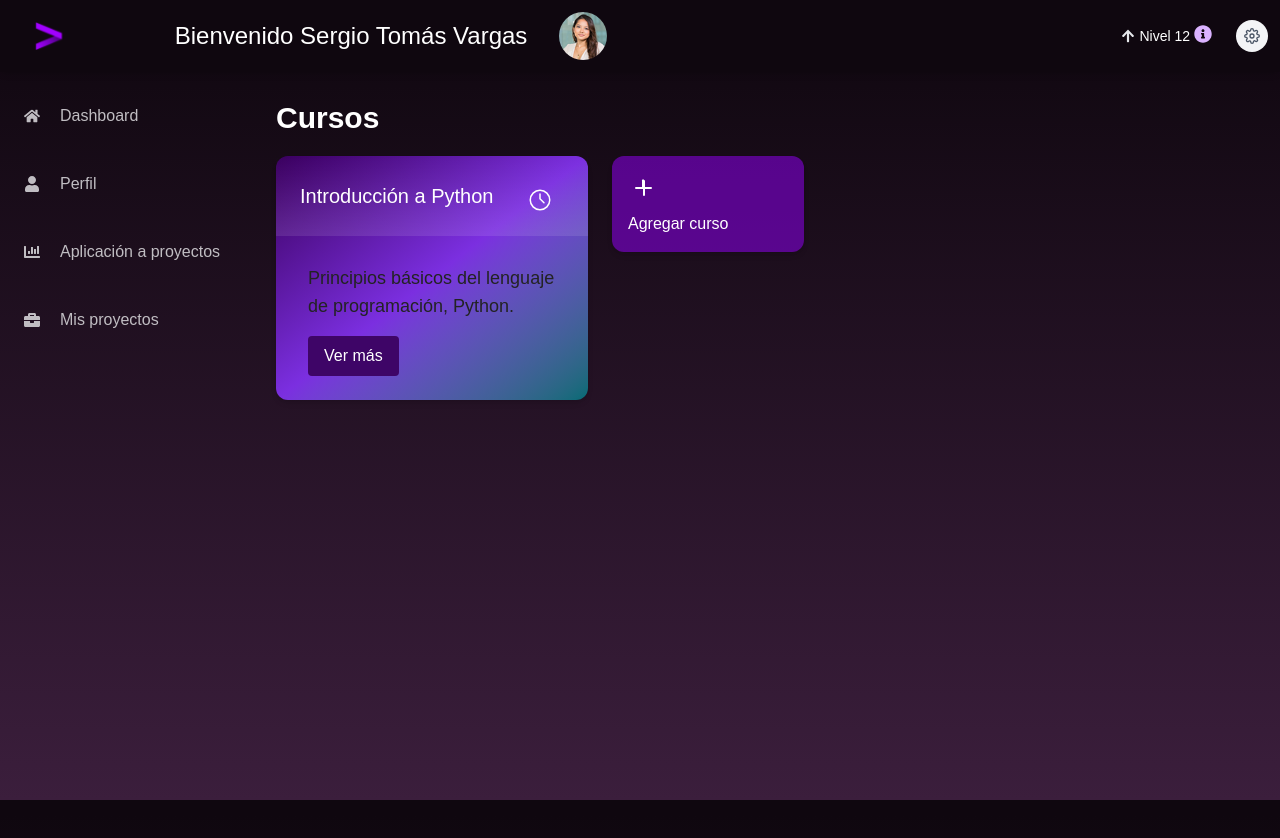
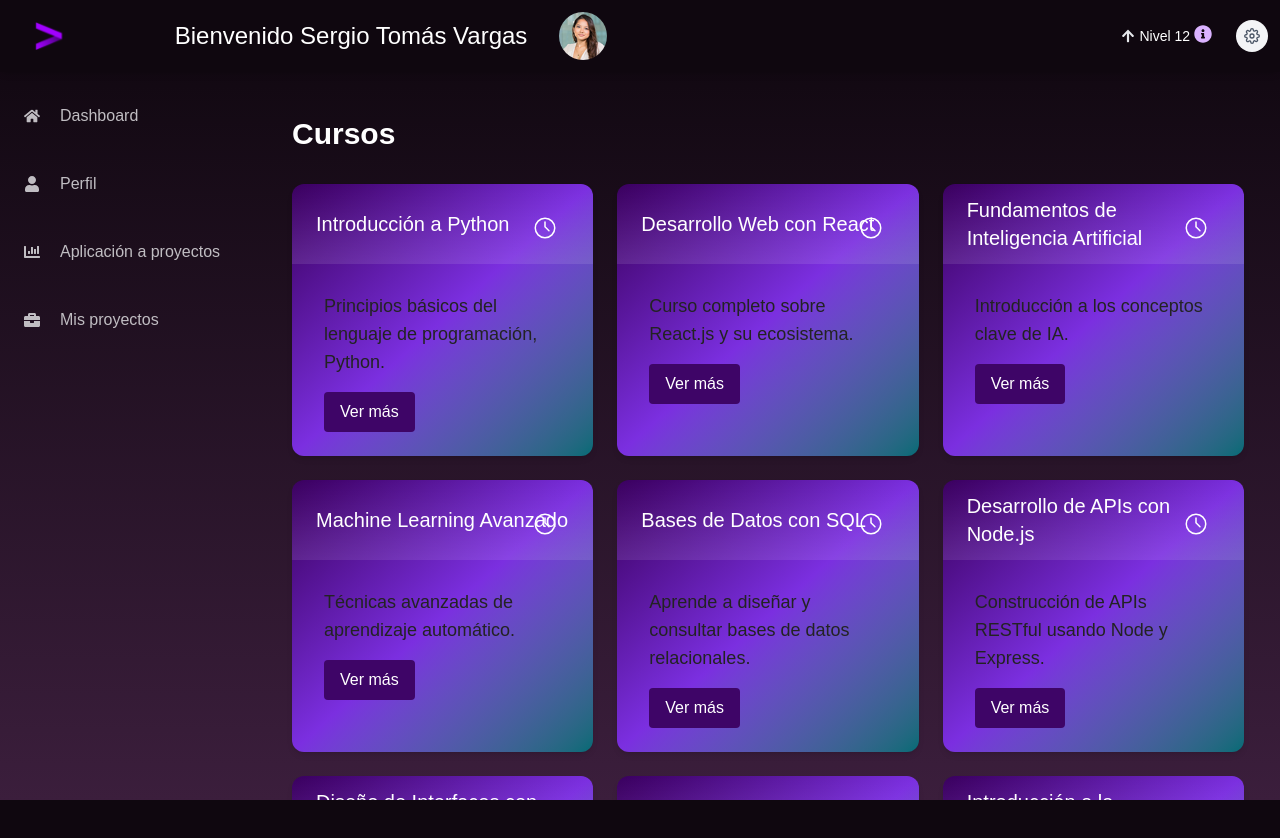
Before and after one commit to herveynavarro04/PathExplorer, a Next.js app in the folder client/: page /Cursos in a window 1280 px wide. Shown: the top 838 px of the page. After the commit the page ends 800 px from the top, so only its background shows below. Built offline with nearby package versions, Linux system fonts and the light colour scheme.

Commit message:
cambio en cursos

```diff
--- a/client/src/app/(main)/Cursos/page.jsx
+++ b/client/src/app/(main)/Cursos/page.jsx
@@ -12,7 +12,79 @@ export default function Page() {
       duracion: "3 meses",
       institucion: "IBM",
       fecha: "05/03/2022"
-    }
+    },
+    {
+      id: 2,
+      title: "Desarrollo Web con React",
+      description: "Curso completo sobre React.js y su ecosistema.",
+      duracion: "4 meses",
+      institucion: "Coursera",
+      fecha: "10/06/2022",
+    },
+    {
+      id: 3,
+      title: "Fundamentos de Inteligencia Artificial",
+      description: "Introducción a los conceptos clave de IA.",
+      duracion: "2 meses",
+      institucion: "edX",
+      fecha: "15/09/2022",
+    },
+    {
+      id: 4,
+      title: "Machine Learning Avanzado",
+      description: "Técnicas avanzadas de aprendizaje automático.",
+      duracion: "5 meses",
+      institucion: "Google",
+      fecha: "01/12/2022",
+    },
+    {
+      id: 5,
+      title: "Bases de Datos con SQL",
+      description: "Aprende a diseñar y consultar bases de datos relacionales.",
+      duracion: "3 meses",
+      institucion: "Oracle",
+      fecha: "20/01/2023",
+    },
+    {
+      id: 6,
+      title: "Desarrollo de APIs con Node.js",
+      description: "Construcción de APIs RESTful usando Node y Express.",
+      duracion: "2 meses",
+      institucion: "Platzi",
+      fecha: "10/03/2023",
+    },
+    {
+      id: 7,
+      title: "Diseño de Interfaces con Figma",
+      description: "Diseño UI/UX profesional con Figma.",
+      duracion: "1.5 meses",
+      institucion: "Udemy",
+      fecha: "05/05/2023",
+    },
+    {
+      id: 8,
+      title: "Docker y DevOps",
+      description: "Uso de Docker, integración continua y despliegue automatizado.",
+      duracion: "3 meses",
+      institucion: "LinkedIn Learning",
+      fecha: "15/07/2023",
+    },
+    {
+      id: 9,
+      title: "Introducción a la Ciberseguridad",
+      description: "Conceptos básicos de seguridad informática.",
+      duracion: "2 meses",
+      institucion: "Cisco",
+      fecha: "01/09/2023",
+    },
+    {
+      id: 10,
+      title: "Análisis de Datos con Python",
+      description: "Limpieza, visualización y análisis de datos con pandas y matplotlib.",
+      duracion: "4 meses",
+      institucion: "DataCamp",
+      fecha: "10/11/2023",
+    },
   ]);
 
   const handleAgregarCurso = (nuevoCurso) => {
@@ -20,12 +92,15 @@ export default function Page() {
   };
 
   return (
-    <main className="min-h-screen text-white">
+    <main className="relative h-full text-white p-5">
+      <div className="relative z-30 bg-transparent p-4">
+        <h1 className="text-3xl font-bold">Cursos</h1>
+      </div>
 
-          {/* Contenido de la página */}
-          <div className="p-5">
-            <h1 className="text-3xl font-bold mb-5">Cursos</h1>
+      <div className="relative z-10 w-full max-h-[34rem] overflow-y-scroll no-scrollbar md:max-h-[41rem] md:scrollbar">
 
+
+        <div className="p-4 space-y-4">
          <div className="grid grid-cols-1 md:grid-cols-2 xl:grid-cols-3 gap-6">
             {cursos.map((curso) => (
             <CursosCard
@@ -37,10 +112,11 @@ export default function Page() {
               fecha={curso.fecha}
             />
           ))}
-
           <AgregarCursoCard onAddCurso={handleAgregarCurso} />
         </div>
       </div>
+    </div>
+
   </main>
   );
 }
--- a/client/src/app/(main)/layout.jsx
+++ b/client/src/app/(main)/layout.jsx
@@ -13,7 +13,7 @@ export default function RootLayout({ children }) {
   };
 
   return (
-    <div className={`relative flex min-h-screen flex-col overflow-x-hidden ${isSidebarOpen ? 'overflow-hidden md:overflow-auto' : ''}`}>
+    <div className={`relative flex min-h-screen h-full flex-col overflow-x-hidden ${isSidebarOpen ? 'overflow-hidden md:overflow-auto' : ''}`}>
       <Header onToggleSidebar={handleToggleSidebar} />
       {isSidebarOpen && (
         <div
@@ -25,7 +25,7 @@ export default function RootLayout({ children }) {
       <div className="flex flex-1 md:pt-20 pt-14">
         <Navbar isOpen={isSidebarOpen} />
 
-        <main className="flex-1 overflow-auto z-10 relative">
+        <main className="flex-1 overflow-auto lg:overflow-hidden z-10 relative">
           {children}
         </main>
       </div>
--- a/client/src/components/CompatibleRolesCard.jsx
+++ b/client/src/components/CompatibleRolesCard.jsx
@@ -12,7 +12,7 @@ const CompatibleRolesCard = () => {
         loop
         playsInline
       >
-        <source src="/gradientback.mp4" type="video/mp4" />
+        <source src="/Timeline 1.mp4" type="video/mp4" />
       </video>
 
       <div className="absolute inset-0 bg-black/30 z-10" />
--- a/client/src/styles/globals.css
+++ b/client/src/styles/globals.css
@@ -11,6 +11,20 @@
   }
 }
 
+@media (max-width: 1023px) {
+  html, body {
+    height: auto;
+    overflow-y: auto;
+  }
+}
+
+@media (min-width: 1024px) {
+  html, body {
+    height: 100vh;
+    overflow: hidden;
+  }
+}
+
 html,
 body {
   background-image: var(--background);
@@ -18,7 +32,6 @@ body {
   background-size: cover;
   background-attachment: fixed;
   background-color: #0f070f;
-  min-height: 100%;
   margin: 0;
   padding: 0;
   color: var(--foreground);
@@ -26,6 +39,6 @@ body {
   overflow-x: hidden;
 }
 
-body {
-  overscroll-behavior-y: none;
+.no-scrollbar::-webkit-scrollbar {
+  display: none;
 }
```
Lines whose indentation alone changed are shown as unchanged.
